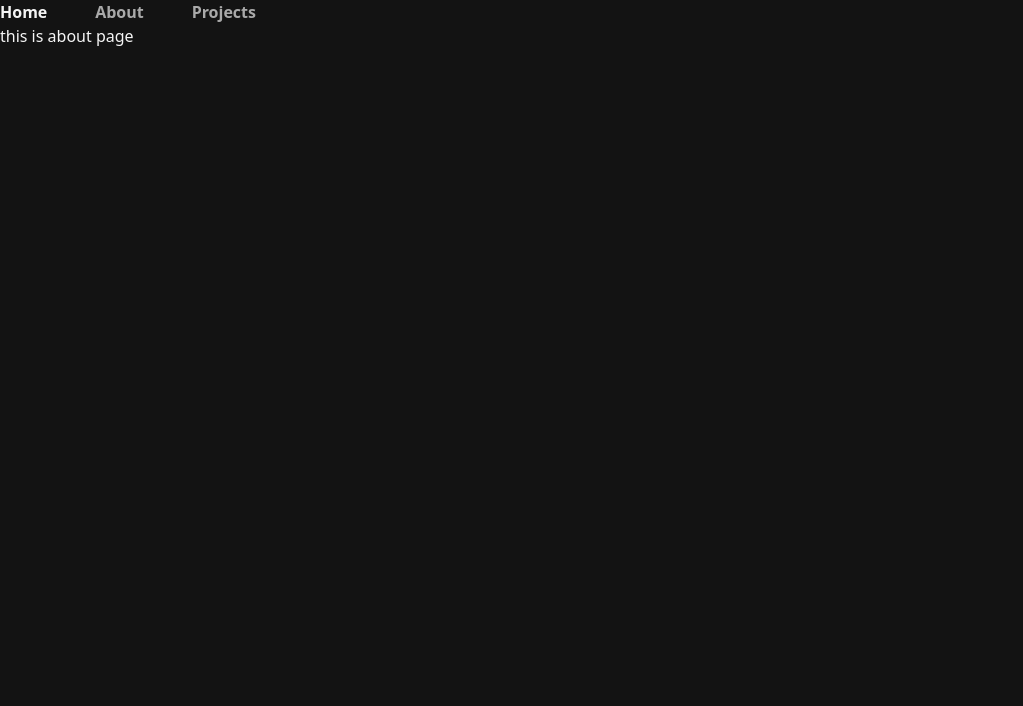
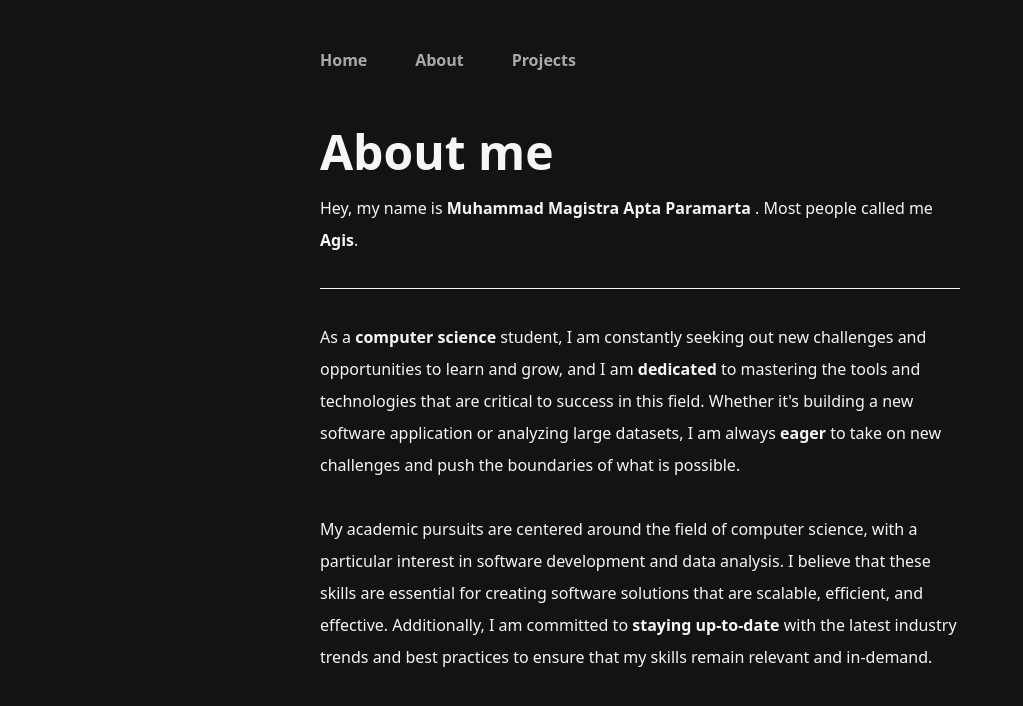
Before and after one commit to magistraapta/web-portofolio, a Next.js app: page /about in a window 1280 px wide. Shown: the top 706 px of the page, without its empty margins (0-1023 px from the left). Built offline with nearby package versions, Linux system fonts and the light colour scheme.

Commit message:
adding text on about page

```diff
--- a/app/about/page.tsx
+++ b/app/about/page.tsx
@@ -3,10 +3,30 @@
 
 export default function page() {
   return (
-    <div>
+    <div className='xl:mx-80 my-12 lg:mx-60 md:mx-50 sm:mx-30 '>
       <Navbar/>
-      <div>
-        <h1>this is about page</h1>
+      <div className='mt-14'>
+        <div>
+        <h1 className=' text-5xl font-bold'>About me</h1>
+        </div>
+        <div className='mt-4 font-light leading-loose'>
+          <p>Hey, my name is <span className='font-bold'>Muhammad Magistra Apta Paramarta</span> .
+          Most people called me <span className='font-bold'>Agis</span>.
+          </p>
+          <hr className='my-8 bg-grey'/>
+          <p>
+          As a <span className='font-bold'>computer science</span>  student, I am constantly seeking out new challenges and opportunities to learn and grow, and I am
+          <span className='font-bold'> dedicated</span> to mastering the tools and technologies
+          that are critical to success in this field. Whether it's building a new software application or analyzing large datasets, I am always <span className='font-bold'> eager</span> to take on new
+          challenges and push the boundaries of what is possible.
+          </p>
+          <br />
+          <p>
+          My academic pursuits are centered around the field of computer science, with a particular interest in software development and data analysis.
+          I believe that these skills are essential for creating software solutions that are scalable, efficient, and effective. Additionally,
+          I am committed to <span className='font-bold'>staying up-to-date</span> with the latest industry trends and best practices to ensure that my skills remain relevant and in-demand.
+          </p>
+        </div>
       </div>
     </div>
   )
--- a/tailwind.config.js
+++ b/tailwind.config.js
@@ -8,7 +8,7 @@
   theme: {
     extend: {},
     colors: {
-      'white': '#F5F5F5',
+      'white': '#F6F6F6',
       'black': '#131313',
       'grey': '#A9A9A9'
     }
```
